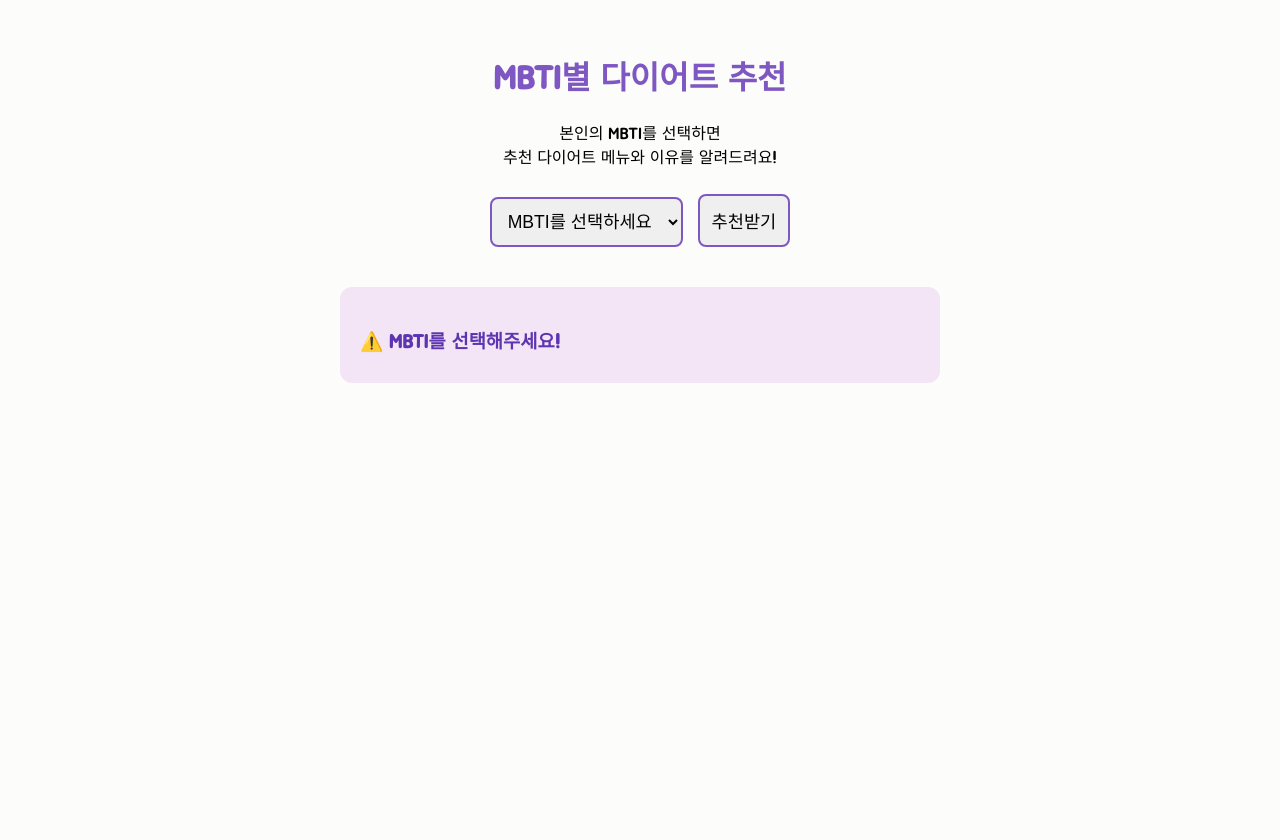
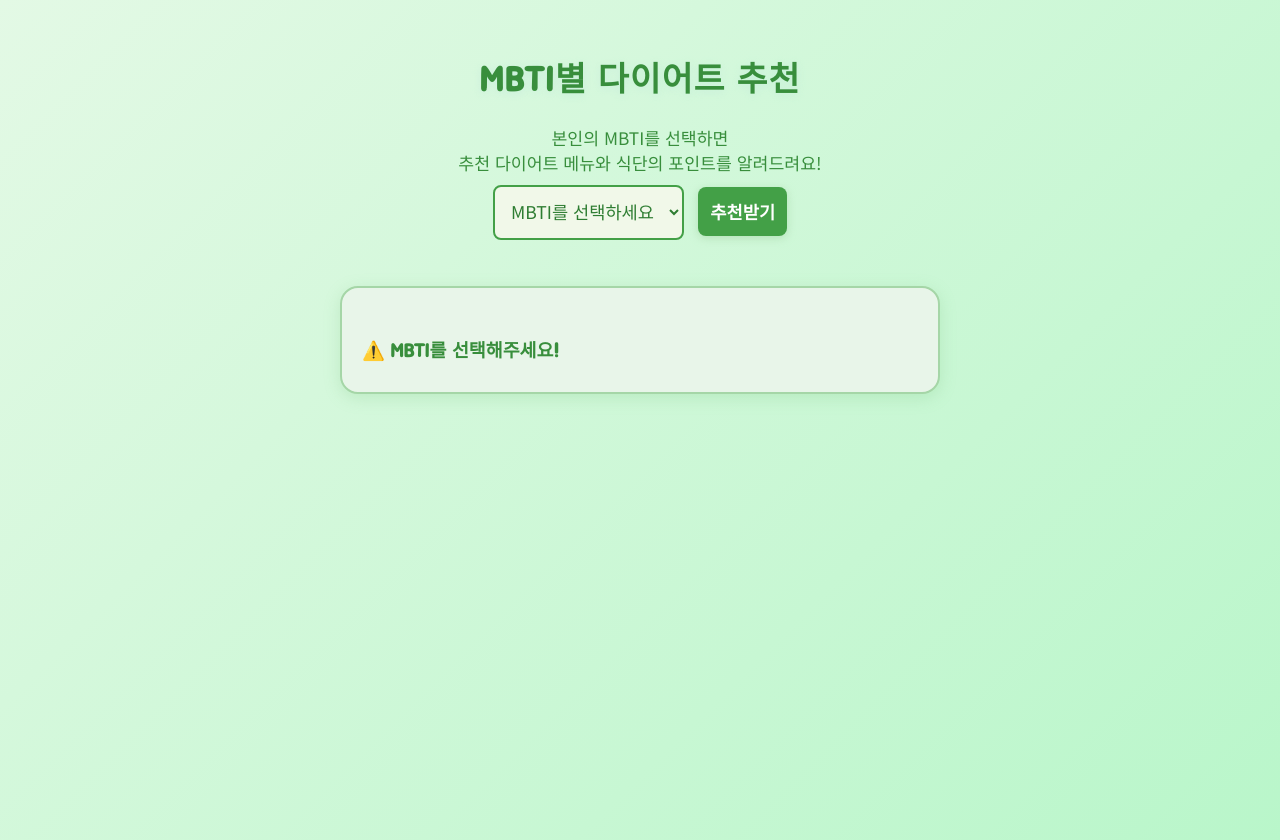
Before and after one commit to jungyoon0312/MBTI-FOOD, a plain HTML site: page index.html in a window 1280 px wide. Both pictures are taken after a click on the button "추천받기". Before the commit the page ends 800 px from the top, so only its background shows below. Drawn offline with Linux system fonts and the light colour scheme.

Commit message:
Update index.html

```diff
--- a/index.html
+++ b/index.html
@@ -4,24 +4,103 @@
   <meta charset="UTF-8" />
   <meta name="viewport" content="width=device-width, initial-scale=1.0" />
   <title>MBTI별 다이어트 추천</title>
-  <meta name="description" content="MBTI별로 다이어트에 좋은 추천메뉴와 추천이유를 확인하세요!">
-  <link href="https://fonts.googleapis.com/css2?family=Jua&display=swap" rel="stylesheet">
+  <meta name="description" content="MBTI별로 다이어트에 좋은 추천메뉴와 식단의 포인트를 확인하세요!">
+  <link href="https://fonts.googleapis.com/css2?family=Jua&family=Noto+Sans+KR:wght@400;700&display=swap" rel="stylesheet">
   <style>
-    body { font-family: 'Jua', Arial, sans-serif; max-width: 600px; margin: 0 auto; padding: 20px; text-align: center; background: #fcfcfa; }
-    h1 { font-size: 2rem; margin-top: 32px; color: #7e57c2; }
-    select, button { padding: 12px; font-size: 1.1rem; margin: 10px 5px; border-radius: 8px; border: 2px solid #7e57c2; }
-    .result { background: #f3e5f5; border-radius: 12px; padding: 20px; margin-top: 30px; text-align: left; }
-    h3 { color: #5e35b1; margin-bottom: 8px; }
-    ul { margin-bottom: 0; }
+    body {
+      font-family: 'Noto Sans KR', 'Jua', Arial, sans-serif;
+      max-width: 600px;
+      margin: 0 auto;
+      padding: 20px;
+      text-align: center;
+      background: linear-gradient(135deg, #e3f9e5 0%, #b9f6ca 100%);
+      min-height: 100vh;
+    }
+    h1 {
+      font-family: 'Jua', 'Noto Sans KR', sans-serif;
+      font-size: 2.1rem;
+      margin-top: 32px;
+      color: #388e3c;
+      letter-spacing: 1px;
+      text-shadow: 0 2px 8px #b2dfdb55;
+    }
+    select, button {
+      padding: 12px;
+      font-size: 1.1rem;
+      margin: 10px 5px;
+      border-radius: 8px;
+      border: 2px solid #43a047;
+      background: #f1f8e9;
+      color: #2e7d32;
+      font-family: 'Noto Sans KR', 'Jua', Arial, sans-serif;
+      outline: none;
+      transition: background 0.2s, border 0.2s;
+    }
+    button {
+      background: #43a047;
+      color: #fff;
+      font-weight: bold;
+      cursor: pointer;
+      border: none;
+      box-shadow: 0 2px 8px #a5d6a7aa;
+      transition: background 0.2s, color 0.2s;
+    }
+    button:hover {
+      background: #388e3c;
+      color: #e8f5e9;
+    }
+    .result {
+      background: #e8f5e9;
+      border-radius: 18px;
+      padding: 28px 20px 20px 20px;
+      margin-top: 36px;
+      text-align: left;
+      box-shadow: 0 4px 16px #81c78444;
+      border: 2px solid #a5d6a7;
+      animation: fadeIn 0.6s;
+    }
+    h2 {
+      color: #2e7d32;
+      font-family: 'Jua', 'Noto Sans KR', sans-serif;
+      margin-bottom: 10px;
+    }
+    h3 {
+      color: #388e3c;
+      margin-bottom: 8px;
+      font-family: 'Jua', 'Noto Sans KR', sans-serif;
+      font-size: 1.15rem;
+      margin-top: 20px;
+    }
+    ul {
+      margin-bottom: 0;
+      padding-left: 18px;
+    }
+    li {
+      margin-bottom: 6px;
+      font-size: 1.07rem;
+      color: #33691e;
+      font-family: 'Noto Sans KR', Arial, sans-serif;
+    }
+    p {
+      color: #388e3c;
+      font-size: 1.08rem;
+      font-family: 'Noto Sans KR', Arial, sans-serif;
+      margin-bottom: 0;
+    }
     @media (max-width: 600px) {
       h1 { font-size: 1.3rem; }
-      .result { font-size: 1rem; }
+      .result { font-size: 1rem; padding: 16px 6px 14px 6px; }
+      select, button { font-size: 1rem; padding: 10px; }
+    }
+    @keyframes fadeIn {
+      from { opacity: 0; transform: translateY(20px);}
+      to { opacity: 1; transform: none;}
     }
   </style>
 </head>
 <body>
   <h1>MBTI별 다이어트 추천</h1>
-  <p>본인의 MBTI를 선택하면<br>추천 다이어트 메뉴와 이유를 알려드려요!</p>
+  <p>본인의 MBTI를 선택하면<br>추천 다이어트 메뉴와 식단의 포인트를 알려드려요!</p>
 
   <div>
     <select id="mbti">
@@ -48,71 +127,71 @@
   <div class="result" id="result"></div>
 
   <script>
-    // 16가지 MBTI별 추천메뉴와 추천이유 데이터
+    // 16가지 MBTI별 추천메뉴와 식단의 포인트 데이터
     const mbtiDiet = {
       ISTJ: {
         menu: ['닭가슴살 샐러드', '현미밥과 구운 연어', '브로콜리 스팀', '계란찜'],
-        reason: '계획적이고 성실한 ISTJ는 규칙적인 식단과 장기 플랜에 강점이 있습니다. 체계적인 식단을 통해 스트레스 없이 건강하게 다이어트를 지속할 수 있습니다.' // [2][3][4]
+        reason: '계획적이고 성실한 ISTJ는 규칙적인 식단과 장기 플랜에 강점이 있습니다. 체계적인 식단을 통해 스트레스 없이 건강하게 다이어트를 지속할 수 있습니다.'
       },
       ISFJ: {
         menu: ['그릭요거트와 베리', '닭가슴살 샌드위치', '혼합 견과류', '야채스틱'],
-        reason: '꾸준함과 안정감을 중시하는 ISFJ는 소박하고 지속 가능한 식단이 잘 맞습니다. 건강한 간식과 습관화가 중요합니다.' // [3][4]
+        reason: '꾸준함과 안정감을 중시하는 ISFJ는 소박하고 지속 가능한 식단이 잘 맞습니다. 건강한 간식과 습관화가 중요합니다.'
       },
       INFJ: {
         menu: ['유기농 샐러드', '렌틸콩 스튜', '두부구이', '통밀빵'],
-        reason: '가치와 조화를 중시하는 INFJ는 윤리적이고 건강한 식재료를 선호합니다. 장기적인 목표와 내면 동기가 다이어트에 큰 힘이 됩니다.' // [3][4]
+        reason: '가치와 조화를 중시하는 INFJ는 윤리적이고 건강한 식재료를 선호합니다. 장기적인 목표와 내면 동기가 다이어트에 큰 힘이 됩니다.'
       },
       INTJ: {
         menu: ['연어구이', '아보카도 샐러드', '닭가슴살 스테이크', '오트밀'],
-        reason: '효율과 논리를 중시하는 INTJ는 영양소 밸런스와 과학적으로 검증된 식단을 선호합니다. 식단 앱 활용과 주간 계획이 효과적입니다.' // [3][4]
+        reason: '효율과 논리를 중시하는 INTJ는 영양소 밸런스와 과학적으로 검증된 식단을 선호합니다. 식단 앱 활용과 주간 계획이 효과적입니다.'
       },
       ISTP: {
         menu: ['스무디 볼', '생선 타코', '스테이크와 그릴드 채소', '과일&치즈'],
-        reason: '즉흥적이고 자유로운 ISTP는 다양한 음식과 변화를 즐깁니다. 고정된 계획보다는 자유롭게 선택할 수 있는 식단이 잘 맞습니다.' // [3][4]
+        reason: '즉흥적이고 자유로운 ISTP는 다양한 음식과 변화를 즐깁니다. 고정된 계획보다는 자유롭게 선택할 수 있는 식단이 잘 맞습니다.'
       },
       ISFP: {
         menu: ['아보카도 토스트', '과일 샐러드', '비빔밥(현미)', '다크 초콜릿'],
-        reason: '감성적이고 예술적인 ISFP는 신선한 재료와 예쁜 플레이팅, 분위기를 살린 식단이 동기부여에 효과적입니다.' // [3][4]
+        reason: '감성적이고 예술적인 ISFP는 신선한 재료와 예쁜 플레이팅, 분위기를 살린 식단이 동기부여에 효과적입니다.'
       },
       INFP: {
         menu: ['견과류&과일', '채소스틱', '그릭요거트', '통밀 토스트'],
-        reason: '이상과 의미를 추구하는 INFP는 감정 컨트롤과 소분식, 건강한 간식 위주의 식단이 잘 맞습니다. 작은 변화를 주는 것이 도움이 됩니다.' // [4][6]
+        reason: '이상과 의미를 추구하는 INFP는 감정 컨트롤과 소분식, 건강한 간식 위주의 식단이 잘 맞습니다. 작은 변화를 주는 것이 도움이 됩니다.'
       },
       INTP: {
         menu: ['아보카도', '베리', '견과류', '다크초콜릿'],
-        reason: '논리적이고 분석적인 INTP는 간단하면서도 영양소가 풍부한 식단을 선호합니다. 뇌 건강과 창의성을 지원하는 식단이 좋습니다.' // [4][6]
+        reason: '논리적이고 분석적인 INTP는 간단하면서도 영양소가 풍부한 식단을 선호합니다. 뇌 건강과 창의성을 지원하는 식단이 좋습니다.'
       },
       ESTP: {
         menu: ['닭가슴살 랩', '퀴노아 샐러드', '과일 스무디', '닭꼬치'],
-        reason: '사교적이고 활동적인 ESTP는 다양한 음식과 외식을 즐깁니다. 다이어트 메이트와 함께하면 더욱 효과적입니다.' // [4][6]
+        reason: '사교적이고 활동적인 ESTP는 다양한 음식과 외식을 즐깁니다. 다이어트 메이트와 함께하면 더욱 효과적입니다.'
       },
       ESFP: {
         menu: ['라이브 샐러드', '과일 플레이트', '닭가슴살 파니니', '그릭요거트'],
-        reason: '다채롭고 사교적인 ESFP는 다양한 메뉴와 외식, 간편식을 즐깁니다. 친구와 함께하는 다이어트가 잘 맞습니다.' // [4][6]
+        reason: '다채롭고 사교적인 ESFP는 다양한 메뉴와 외식, 간편식을 즐깁니다. 친구와 함께하는 다이어트가 잘 맞습니다.'
       },
       ENFP: {
         menu: ['과일샐러드', '오트밀과 견과류', '아보카도 토스트', '그릭요거트 볼'],
-        reason: '다양하고 창의적인 메뉴를 선호하는 ENFP는 여러 재료를 돌려 쓰는 방식이 동기부여에 좋습니다. 재미와 변화를 주는 식단이 지속에 도움이 됩니다.' // [4][6]
+        reason: '다양하고 창의적인 메뉴를 선호하는 ENFP는 여러 재료를 돌려 쓰는 방식이 동기부여에 좋습니다. 재미와 변화를 주는 식단이 지속에 도움이 됩니다.'
       },
       ENTP: {
         menu: ['채식 샐러드', '식단 배달 서비스', '다양한 샌드위치', '스무디'],
-        reason: '새로운 방법을 시도하는 ENTP는 유연한 사고와 다양한 식단을 즐깁니다. 변화를 주는 것이 지루함을 막아줍니다.' // [4][6]
+        reason: '새로운 방법을 시도하는 ENTP는 유연한 사고와 다양한 식단을 즐깁니다. 변화를 주는 것이 지루함을 막아줍니다.'
       },
       ESTJ: {
         menu: ['닭가슴살&채소', '현미밥', '계란찜', '두부구이'],
-        reason: '목표 지향적이고 자기관리가 뛰어난 ESTJ는 체계적이고 규칙적인 식단이 잘 맞습니다. 구체적인 목표 설정과 기록 습관이 효과적입니다.' // [2][4][6]
+        reason: '목표 지향적이고 자기관리가 뛰어난 ESTJ는 체계적이고 규칙적인 식단이 잘 맞습니다. 구체적인 목표 설정과 기록 습관이 효과적입니다.'
       },
       ESFJ: {
         menu: ['다양한 샐러드', '닭가슴살', '통곡물 샌드위치', '과일'],
-        reason: '계획적이고 사교적인 ESFJ는 가족이나 친구와 함께하는 식단, 그리고 계획적인 식사 관리가 잘 맞습니다.' // [4][6]
+        reason: '계획적이고 사교적인 ESFJ는 가족이나 친구와 함께하는 식단, 그리고 계획적인 식사 관리가 잘 맞습니다.'
       },
       ENFJ: {
         menu: ['그릴드 치킨 샐러드', '퀴노아볼', '토마토 파스타', '그릭요거트'],
-        reason: '이상과 조화를 중시하는 ENFJ는 균형 잡힌 식단과 그룹 요리, 공유 경험을 즐깁니다. 사교적 식사와 공동체와 함께하는 다이어트가 효과적입니다.' // [4][5]
+        reason: '이상과 조화를 중시하는 ENFJ는 균형 잡힌 식단과 그룹 요리, 공유 경험을 즐깁니다. 사교적 식사와 공동체와 함께하는 다이어트가 효과적입니다.'
       },
       ENTJ: {
         menu: ['고단백 샐러드', '닭가슴살 스테이크', '퀴노아와 채소', '계란 오믈렛'],
-        reason: '효율과 성취를 중시하는 ENTJ는 빠르고 간편한 고단백 식단을 선호합니다. 명확한 목표와 계획이 성공의 열쇠입니다.' // [2][4][6]
+        reason: '효율과 성취를 중시하는 ENTJ는 빠르고 간편한 고단백 식단을 선호합니다. 명확한 목표와 계획이 성공의 열쇠입니다.'
       }
     };
 
@@ -124,11 +203,11 @@
         return;
       }
       const data = mbtiDiet[mbti];
-      let html = `<h2>${mbti} 추천 다이어트 메뉴</h2>`;
+      let html = `<h2>${mbti} 추천 다이어트</h2>`;
+      html += `<h3>식단의 포인트</h3><p>${data.reason}</p>`;
       html += '<h3>추천메뉴</h3><ul>';
       data.menu.forEach(item => html += `<li>${item}</li>`);
       html += '</ul>';
-      html += `<h3>추천이유</h3><p>${data.reason}</p>`;
       resultDiv.innerHTML = html;
     }
   </script>
```
